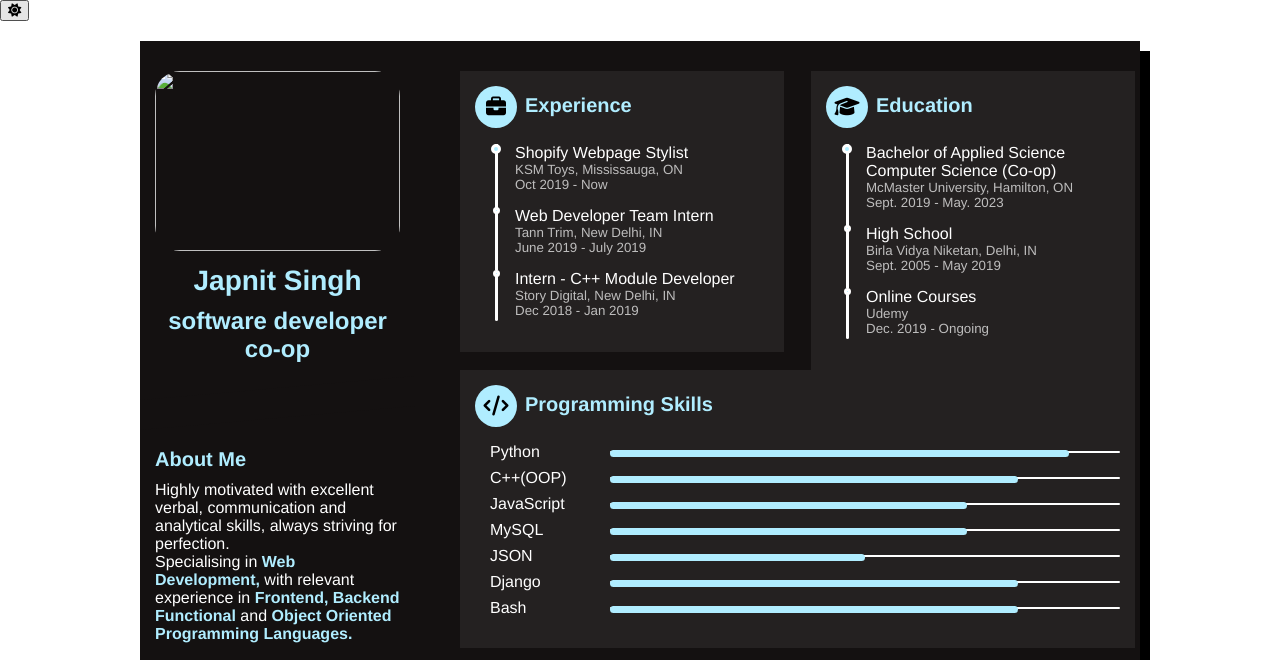
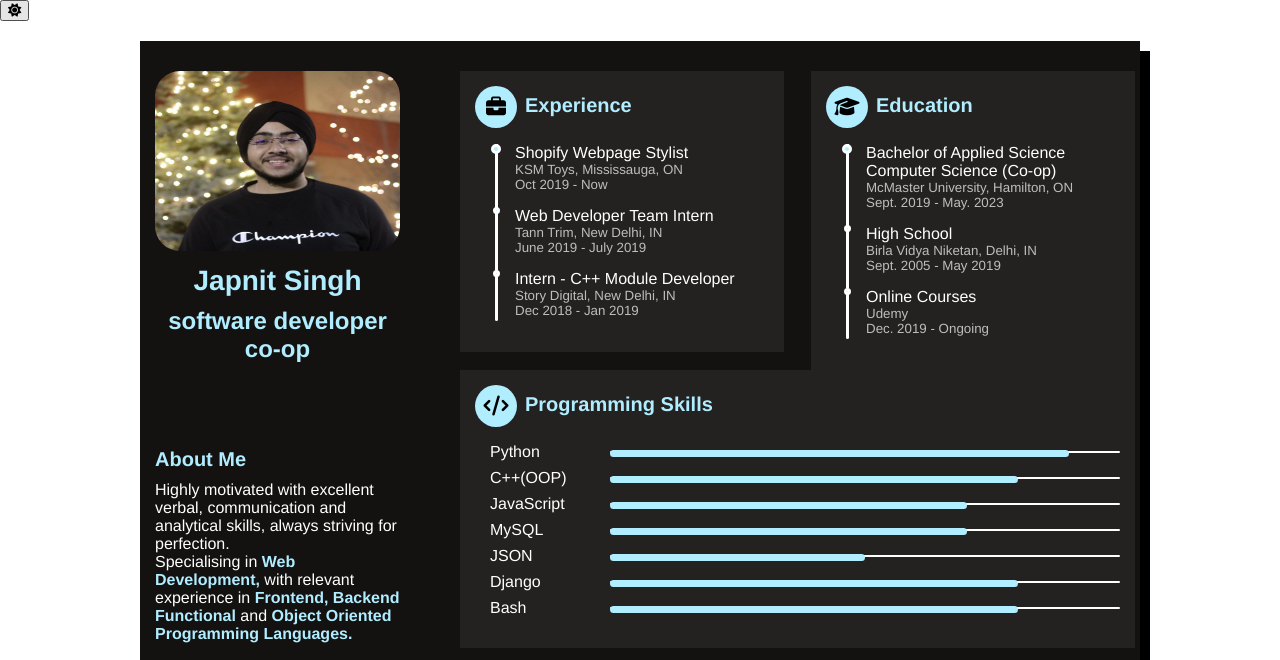
Before and after one commit to JapnitS/Japnit-Portfolio, a plain HTML site: page index.html in a window 1280 px wide. Shown: the top 660 px of the page. Drawn offline with nearby package versions, Linux system fonts and the light colour scheme; a small style sheet from the web is missing.

Commit message:
Update index.html

```diff
--- a/index.html
+++ b/index.html
@@ -47,7 +47,7 @@
 
             </div>
             <div class="info">
-                <img src="jappu.jpeg" height="180" width="245">
+                <img src="j.jpeg" height="180" width="245">
                 <h1 class="name">Japnit Singh</h1>
                 <h2 class="job">Software developer Co-op</h2>
             </div>
```
